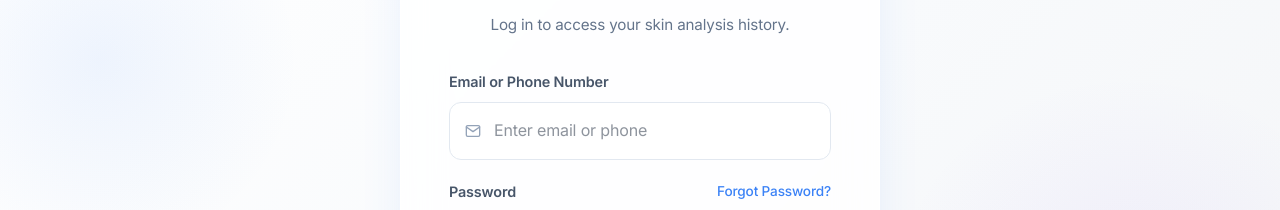
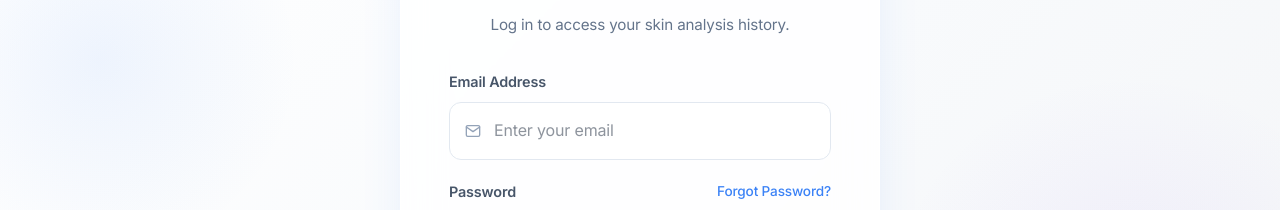
Before and after one commit to Piyush2004gupta/ACNE04, a React (Vite) app in the folder frontend/: page /login in a window 1280 px wide. Shown: the part 207-417 px from the top of the page. Built offline with nearby package versions, Linux system fonts and the light colour scheme; no server answers.

Commit message:
Update authentication flow to use email exclusively for login and password recovery

```diff
--- a/frontend/src/pages/ForgotPassword.jsx
+++ b/frontend/src/pages/ForgotPassword.jsx
@@ -1,12 +1,12 @@
 import { useState, useRef } from 'react';
 import { motion, AnimatePresence } from 'framer-motion';
 import { Link, useNavigate } from 'react-router-dom';
-import { FiPhone, FiLock, FiArrowRight, FiCheckCircle } from 'react-icons/fi';
+import { FiMail, FiLock, FiArrowRight, FiCheckCircle } from 'react-icons/fi';
 import { requestOtp, verifyOtp, resetPassword } from '../utils/api';
 
 export default function ForgotPassword() {
-  const [step, setStep] = useState(1); // 1: Phone, 2: OTP, 3: New Password, 4: Success
-  const [phone, setPhone] = useState('');
+  const [step, setStep] = useState(1); // 1: Email, 2: OTP, 3: New Password, 4: Success
+  const [email, setEmail] = useState('');
   const [otp, setOtp] = useState(['', '', '', '']);
   const [passwords, setPasswords] = useState({ newPassword: '', confirmPassword: '' });
   const [error, setError] = useState('');
@@ -28,16 +28,16 @@ export default function ForgotPassword() {
     transition: 'border-color 0.2s',
   };
 
-  const handlePhoneSubmit = async (e) => {
+  const handleEmailSubmit = async (e) => {
     e.preventDefault();
-    if (!phone) {
-      setError('Please enter your phone number');
+    if (!email) {
+      setError('Please enter your email address');
       return;
     }
     setError('');
     setIsLoading(true);
     try {
-      const res = await requestOtp(phone);
+      const res = await requestOtp(email);
       setSuccessMsg(res.message + (res.mock_otp ? ` (Dev Mock OTP: ${res.mock_otp})` : ''));
       setStep(2);
     } catch (err) {
@@ -75,7 +75,7 @@ export default function ForgotPassword() {
     setError('');
     setIsLoading(true);
     try {
-      await verifyOtp(phone, otpStr);
+      await verifyOtp(email, otpStr);
       setSuccessMsg('');
       setStep(3);
     } catch (err) {
@@ -98,7 +98,7 @@ export default function ForgotPassword() {
     setError('');
     setIsLoading(true);
     try {
-      await resetPassword(phone, otp.join(''), passwords.newPassword);
+      await resetPassword(email, otp.join(''), passwords.newPassword);
       setStep(4);
     } catch (err) {
       setError(err.message);
@@ -150,15 +150,15 @@ export default function ForgotPassword() {
             <motion.div key="step1" initial={{ opacity: 0, x: -20 }} animate={{ opacity: 1, x: 0 }} exit={{ opacity: 0, x: 20 }}>
               <div style={{ textAlign: 'center', marginBottom: '32px' }}>
                 <h1 style={{ fontSize: '1.8rem', fontWeight: 800, marginBottom: '8px', color: '#1e293b' }}>Forgot Password</h1>
-                <p style={{ color: '#64748b', fontSize: '0.95rem' }}>Enter your phone number to receive a reset code.</p>
+                <p style={{ color: '#64748b', fontSize: '0.95rem' }}>Enter your email address to receive a reset code.</p>
               </div>
               {error && <div style={{ padding: '12px', background: '#fee2e2', color: '#ef4444', borderRadius: '8px', marginBottom: '20px', fontSize: '0.9rem', textAlign: 'center' }}>{error}</div>}
-              <form onSubmit={handlePhoneSubmit}>
+              <form onSubmit={handleEmailSubmit}>
                 <div style={{ marginBottom: '24px' }}>
-                  <label style={{ display: 'block', marginBottom: '8px', fontSize: '0.9rem', fontWeight: 600, color: '#475569' }}>Phone Number</label>
+                  <label style={{ display: 'block', marginBottom: '8px', fontSize: '0.9rem', fontWeight: 600, color: '#475569' }}>Email Address</label>
                   <div style={{ position: 'relative' }}>
-                    <div style={{ position: 'absolute', left: '16px', top: '50%', transform: 'translateY(-50%)', color: '#94a3b8' }}><FiPhone /></div>
-                    <input type="tel" value={phone} onChange={(e) => setPhone(e.target.value)} placeholder="+1 (555) 000-0000" style={inputStyle} onFocus={(e) => e.target.style.borderColor = '#3b82f6'} onBlur={(e) => e.target.style.borderColor = '#e2e8f0'} />
+                    <div style={{ position: 'absolute', left: '16px', top: '50%', transform: 'translateY(-50%)', color: '#94a3b8' }}><FiMail /></div>
+                    <input type="email" value={email} onChange={(e) => setEmail(e.target.value)} placeholder="Enter your email" style={inputStyle} onFocus={(e) => e.target.style.borderColor = '#3b82f6'} onBlur={(e) => e.target.style.borderColor = '#e2e8f0'} />
                   </div>
                 </div>
                 <button type="submit" disabled={isLoading} className="btn-primary" style={{ width: '100%', padding: '16px', justifyContent: 'center', opacity: isLoading ? 0.7 : 1 }}>
@@ -172,7 +172,7 @@ export default function ForgotPassword() {
             <motion.div key="step2" initial={{ opacity: 0, x: -20 }} animate={{ opacity: 1, x: 0 }} exit={{ opacity: 0, x: 20 }}>
               <div style={{ textAlign: 'center', marginBottom: '32px' }}>
                 <h1 style={{ fontSize: '1.8rem', fontWeight: 800, marginBottom: '8px', color: '#1e293b' }}>Verify OTP</h1>
-                <p style={{ color: '#64748b', fontSize: '0.95rem' }}>Enter the 4-digit code sent to <br/><strong>{phone}</strong></p>
+                <p style={{ color: '#64748b', fontSize: '0.95rem' }}>Enter the 4-digit code sent to <br/><strong>{email}</strong></p>
               </div>
               {successMsg && <div style={{ padding: '12px', background: '#dcfce7', color: '#15803d', borderRadius: '8px', marginBottom: '20px', fontSize: '0.85rem', textAlign: 'center' }}>{successMsg}</div>}
               {error && <div style={{ padding: '12px', background: '#fee2e2', color: '#ef4444', borderRadius: '8px', marginBottom: '20px', fontSize: '0.9rem', textAlign: 'center' }}>{error}</div>}
--- a/frontend/src/pages/Login.jsx
+++ b/frontend/src/pages/Login.jsx
@@ -5,7 +5,7 @@ import { FiMail, FiLock, FiPhone } from 'react-icons/fi';
 import { login } from '../utils/api';
 
 export default function Login() {
-  const [identifier, setIdentifier] = useState('');
+  const [email, setEmail] = useState('');
   const [password, setPassword] = useState('');
   const [error, setError] = useState('');
   const [isLoading, setIsLoading] = useState(false);
@@ -16,7 +16,7 @@ export default function Login() {
     setError('');
     setIsLoading(true);
     try {
-      await login(identifier, password);
+      await login(email, password);
       // Force reload to update app state if needed, or navigate and let context handle it
       window.location.href = '/';
     } catch (err) {
@@ -93,20 +93,20 @@ export default function Login() {
         )}
 
         <form onSubmit={handleLogin} style={{ display: 'flex', flexDirection: 'column', gap: '20px' }}>
-          {/* Identifier Input */}
+          {/* Email Input */}
           <div>
             <label style={{ display: 'block', marginBottom: '8px', fontSize: '0.9rem', fontWeight: 600, color: '#475569' }}>
-              Email or Phone Number
+              Email Address
             </label>
             <div style={{ position: 'relative' }}>
               <div style={{ position: 'absolute', left: '16px', top: '50%', transform: 'translateY(-50%)', color: '#94a3b8' }}>
                 <FiMail />
               </div>
               <input
-                type="text"
-                value={identifier}
-                onChange={(e) => setIdentifier(e.target.value)}
-                placeholder="Enter email or phone"
+                type="email"
+                value={email}
+                onChange={(e) => setEmail(e.target.value)}
+                placeholder="Enter your email"
                 required
                 style={{
                   width: '100%',
--- a/frontend/src/utils/api.js
+++ b/frontend/src/utils/api.js
@@ -98,9 +98,9 @@ export async function checkHealth() {
 // Authentication APIs
 // ──────────────────────────────────────────────
 
-export async function login(identifier, password) {
+export async function login(email, password) {
   try {
-    const response = await api.post('/api/auth/login', { identifier, password });
+    const response = await api.post('/api/auth/login', { email, password });
     if (response.data.token) {
       localStorage.setItem('token', response.data.token);
       localStorage.setItem('user', JSON.stringify(response.data.user));
@@ -124,27 +124,27 @@ export async function signup(userData) {
   }
 }
 
-export async function requestOtp(phone) {
+export async function requestOtp(email) {
   try {
-    const response = await api.post('/api/auth/forgot-password', { phone });
+    const response = await api.post('/api/auth/forgot-password', { email });
     return response.data;
   } catch (error) {
     throw new Error(error.response?.data?.message || 'Failed to request OTP');
   }
 }
 
-export async function verifyOtp(phone, otp) {
+export async function verifyOtp(email, otp) {
   try {
-    const response = await api.post('/api/auth/verify-otp', { phone, otp });
+    const response = await api.post('/api/auth/verify-otp', { email, otp });
     return response.data;
   } catch (error) {
     throw new Error(error.response?.data?.message || 'Invalid OTP');
   }
 }
 
-export async function resetPassword(phone, otp, newPassword) {
+export async function resetPassword(email, otp, newPassword) {
   try {
-    const response = await api.post('/api/auth/reset-password', { phone, otp, newPassword });
+    const response = await api.post('/api/auth/reset-password', { email, otp, newPassword });
     return response.data;
   } catch (error) {
     throw new Error(error.response?.data?.message || 'Failed to reset password');
```
Also changed, not shown: 2 other files (tests, documents, lock files or other folders).
